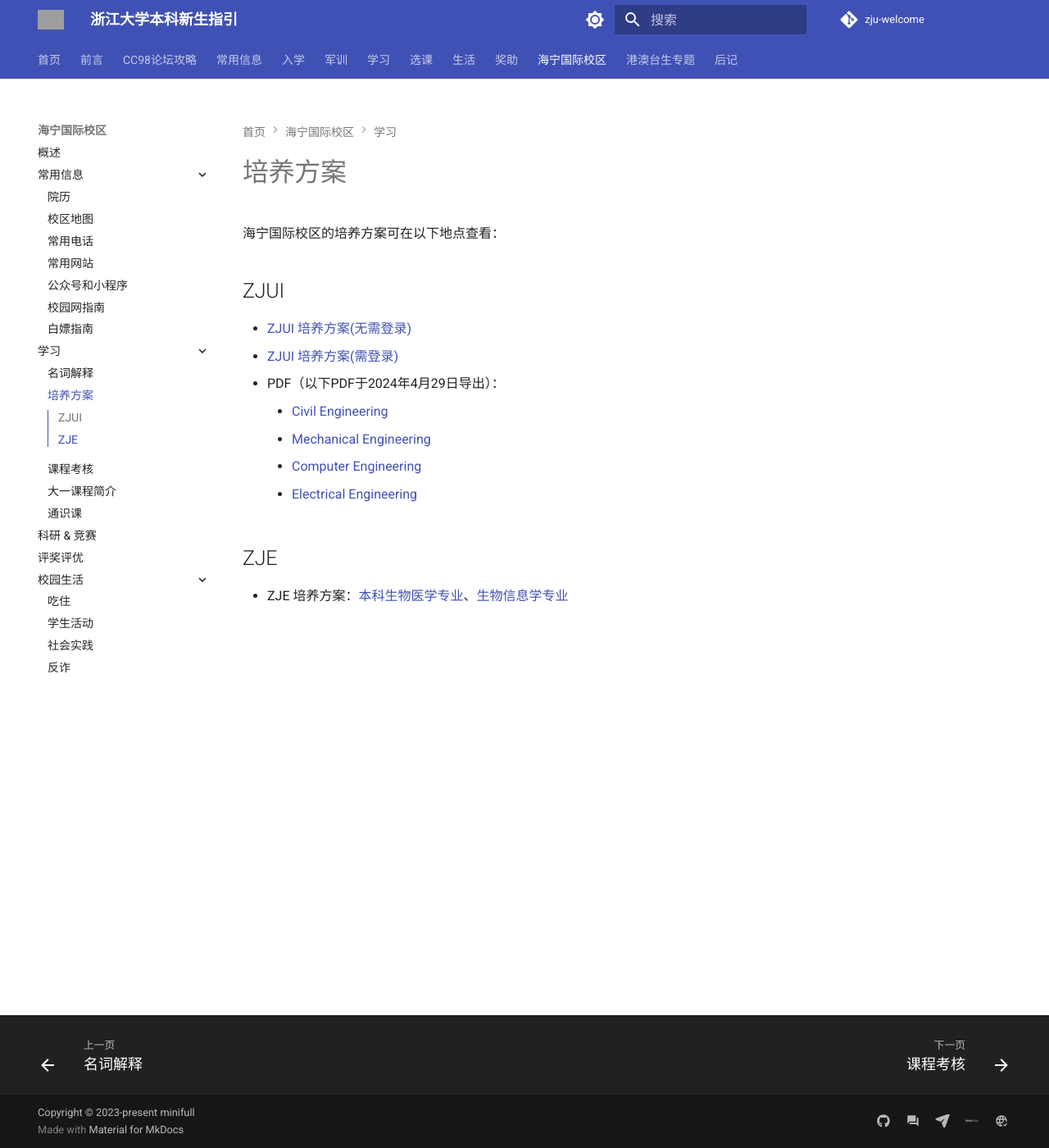
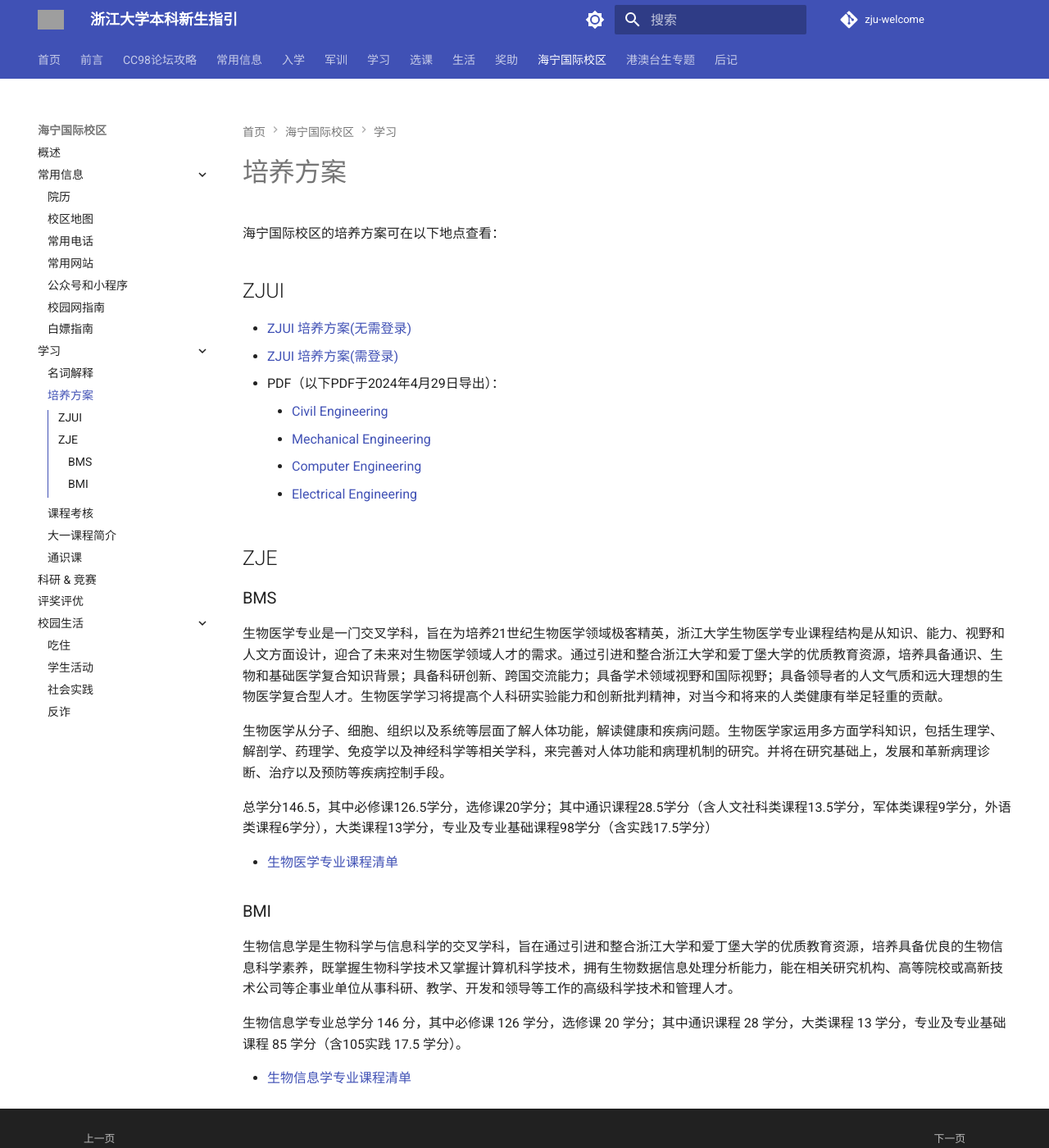
Before and after one commit to mini-full/zju-welcome, an MkDocs documentation site: the page built from docs/haining/learning/program.md, in a window 1280 px wide and 1400 px high. Shown: the whole window at 82% size. Built offline with MkDocs 1.6.1 and Material for MkDocs 9.7.7, drawn with Linux system fonts in a browser that asks for light colours; comment, search, counter and statistics services are not loaded; grey boxes are pictures that could not be loaded.

Commit message:
update programs of ZJE

```diff
--- a/docs/haining/learning/program.md
+++ b/docs/haining/learning/program.md
@@ -13,4 +13,20 @@
 
 ## ZJE
 
-- ZJE 培养方案：[本科生物医学专业](https://zje.intl.zju.edu.cn/zje/admission/bcs_integrated_biomedical_sciences)、[生物信息学专业](https://zje.intl.zju.edu.cn/zje/admission/bsc_biomedical_informatics)
+### BMS
+
+生物医学专业是一门交叉学科，旨在为培养21世纪生物医学领域极客精英，浙江大学生物医学专业课程结构是从知识、能力、视野和人文方面设计，迎合了未来对生物医学领域人才的需求。通过引进和整合浙江大学和爱丁堡大学的优质教育资源，培养具备通识、生物和基础医学复合知识背景；具备科研创新、跨国交流能力；具备学术领域视野和国际视野；具备领导者的人文气质和远大理想的生物医学复合型人才。生物医学学习将提高个人科研实验能力和创新批判精神，对当今和将来的人类健康有举足轻重的贡献。
+
+生物医学从分子、细胞、组织以及系统等层面了解人体功能，解读健康和疾病问题。生物医学家运用多方面学科知识，包括生理学、解剖学、药理学、免疫学以及神经科学等相关学科，来完善对人体功能和病理机制的研究。并将在研究基础上，发展和革新病理诊断、治疗以及预防等疾病控制手段。
+
+总学分146.5，其中必修课126.5学分，选修课20学分；其中通识课程28.5学分（含人文社科类课程13.5学分，军体类课程9学分，外语类课程6学分），大类课程13学分，专业及专业基础课程98学分（含实践17.5学分）
+
+- [生物医学专业课程清单](../../assets/haining/BMS%20dual-degree%20courses.pdf)
+
+### BMI
+
+生物信息学是生物科学与信息科学的交叉学科，旨在通过引进和整合浙江大学和爱丁堡大学的优质教育资源，培养具备优良的生物信息科学素养，既掌握生物科学技术又掌握计算机科学技术，拥有生物数据信息处理分析能力，能在相关研究机构、高等院校或高新技术公司等企事业单位从事科研、教学、开发和领导等工作的高级科学技术和管理人才。
+
+生物信息学专业总学分 146 分，其中必修课 126 学分，选修课 20 学分；其中通识课程 28 学分，大类课程 13 学分，专业及专业基础课程 85 学分（含105实践 17.5 学分）。
+
+- [生物信息学专业课程清单](../../assets/haining/BMI%20dual-degree%20courses.pdf)
```
Also changed, not shown: 2 other files.
